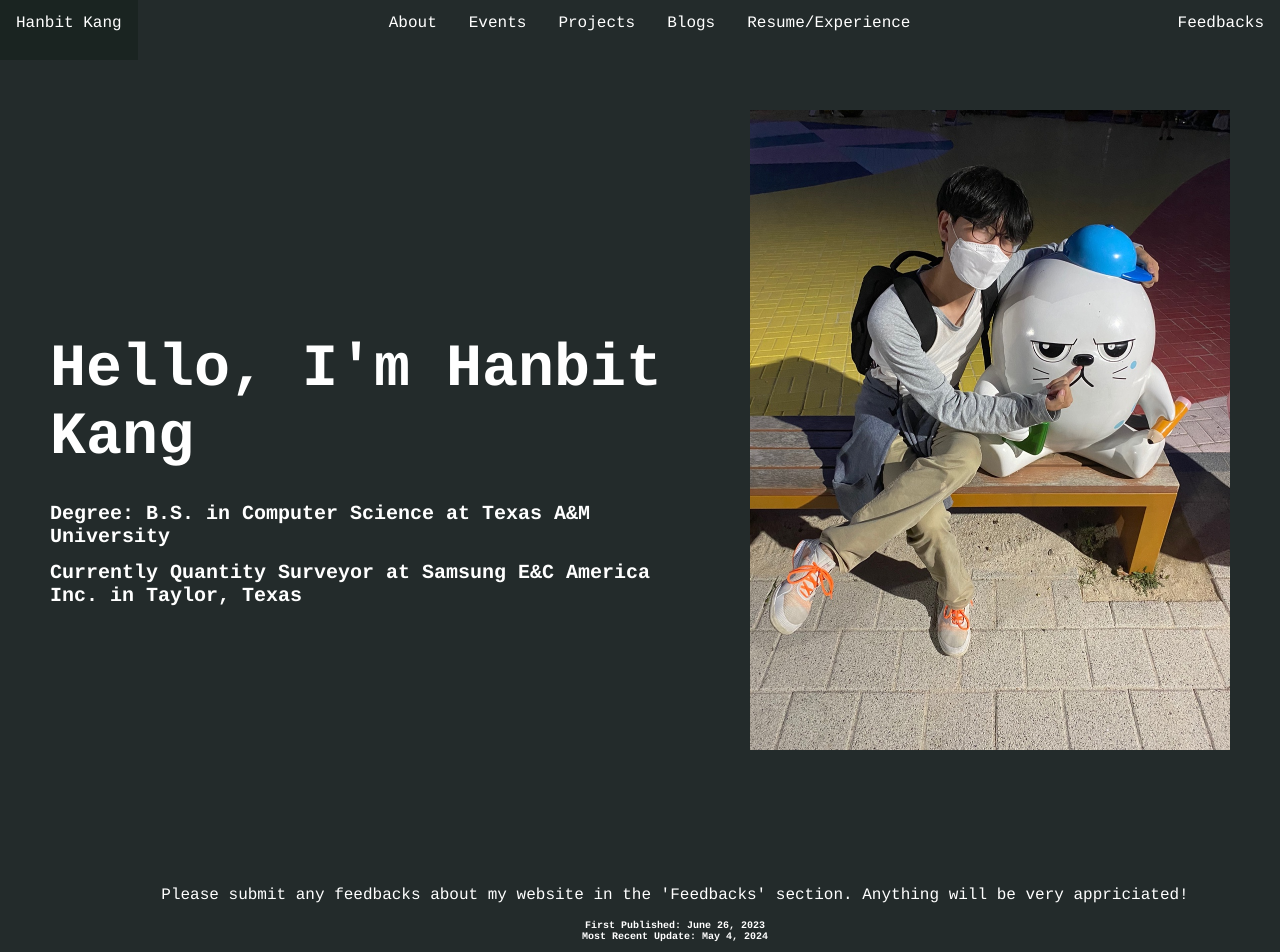
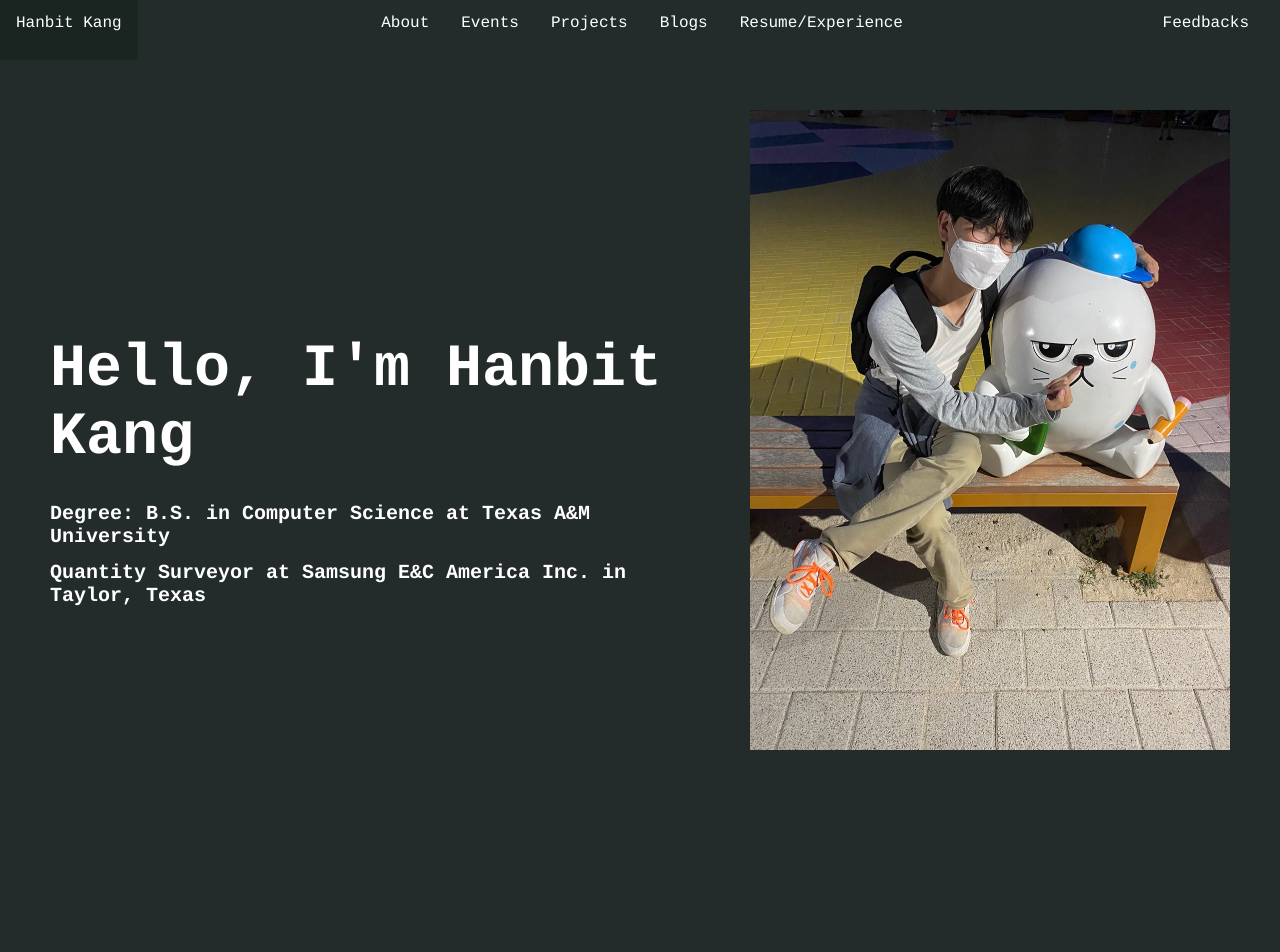
Before and after one commit to HanbitKang314ano/HanbitKang314ano.github.io, a React (Create React App) app in the folder my-app/: page / in a window 1280 px wide. Shown: the part 15-967 px from the top of the page. After the commit the page ends 875 px from the top, so only its background shows below. Built offline with nearby package versions, Linux system fonts and the light colour scheme.

Commit message:
clean up css for home page

```diff
--- a/my-app/src/components/Navbar/index.js
+++ b/my-app/src/components/Navbar/index.js
@@ -36,7 +36,7 @@ const Navbar = () => {
           </NavLink>
         </NavMenu>
 
-        <NavMenu style={{ position: 'relative', marginLeft: 'auto' }}>
+        <NavMenu style={{ position: 'relative', marginLeft: 'auto', marginRight: '15px' }}>
           <NavLink to='/feedbacks'>
             Feedbacks
           </NavLink>
--- a/my-app/src/pages/events.js
+++ b/my-app/src/pages/events.js
@@ -72,11 +72,10 @@ const Events = () => {
 				</div>
 				<div style={{ margin: '50px' }}>
 					<b> Future tasks: </b>
-					<p>- Finalize Frontend Rough Draft</p>
-					<p>- Create Sudoku Solver Project</p>
 					<p>- Integrate Sudoku Solver to Portfolio</p>
 					<p>- Better Website Styling, Design, and Structure</p>
 					<p>- Update Readme.md</p>
+					<p>- Move all data related information into a database</p>
 				</div>
 			</div>
 		</div>
@@ -104,12 +103,12 @@ const events = [
 	{ title: 'Finish Blog Page (DONE)', allDay: true, start: new Date("2024-07-28 00:00:00") },
 	{ title: 'Finish Resume/Experience Page (DONE)', allDay: true, start: new Date("2024-07-29 00:01:00") },
 	{ title: 'Finish Feedbacks Page (DONE)', allDay: true, start: new Date("2024-07-30 00:01:00") },
-	{ title: 'Clean Up on CSS and Styling - Home Page', allDay: true, start: new Date("2024-07-31 00:01:00") },
-	{ title: 'Clean Up on CSS and Styling - About Page', allDay: true, start: new Date("2024-08-01 00:01:00") },
-	{ title: 'Clean Up on CSS and Styling - Events Page', allDay: true, start: new Date("2024-08-02 00:01:00") },
-	{ title: 'Clean Up on CSS and Styling - Feedback Page', allDay: true, start: new Date("2024-08-03 00:01:00") },
-	{ title: 'Clean Up on CSS and Styling - Projects Page', allDay: true, start: new Date("2024-08-04 00:01:00") },
-	{ title: 'Clean Up on CSS and Styling - Resume Page', allDay: true, start: new Date("2024-08-05 00:01:00") },
+	{ title: 'Clean Up on CSS and Styling - Home Page', allDay: true, start: new Date("2024-08-01 00:01:00") },
+	{ title: 'Clean Up on CSS and Styling - About Page', allDay: true, start: new Date("2024-08-04 00:01:00") },
+	{ title: 'Clean Up on CSS and Styling - Events Page', allDay: true, start: new Date("2024-08-05 00:01:00") },
+	{ title: 'Clean Up on CSS and Styling - Feedback Page', allDay: true, start: new Date("2024-08-06 00:01:00") },
+	{ title: 'Clean Up on CSS and Styling - Projects Page', allDay: true, start: new Date("2024-08-07 00:01:00") },
+	{ title: 'Clean Up on CSS and Styling - Resume Page', allDay: true, start: new Date("2024-08-08 00:01:00") },
 ]
 
 export default Events;
--- a/my-app/src/pages/index.js
+++ b/my-app/src/pages/index.js
@@ -46,20 +46,10 @@ return (
                 <h1 style={{fontSize: '60px', marginBottom: '0px',}}>Hello, I'm Hanbit Kang</h1>
                 <br/>
                 <h1 style={{ fontSize: '20px', marginBottom: '0px'}}> Degree: B.S. in Computer Science at Texas A&M University </h1>
-                <h1 style={{ fontSize: '20px', marginBottom: '0px'}}> Currently Quantity Surveyor at Samsung E&C America Inc. in Taylor, Texas </h1>
+                <h1 style={{ fontSize: '20px', marginBottom: '0px'}}> Quantity Surveyor at Samsung E&C America Inc. in Taylor, Texas </h1>
                 <br/>
             </div>
             <img style={{ aspectRatio: 3/4, maxWidth: '70%', maxHeight: '80%', float: 'right', margin: '50px' }} src={profile_picture} alt="profile_picture" />
-        </div>
-        <div style={{position: 'relative', bottom: '0', left: '0', width: '100%', textAlign: 'center', padding: '10px'}}>
-            <p>
-                Please submit any feedbacks about my website in the 'Feedbacks' section. Anything will be very appriciated!
-            </p>
-            <div style={{fontSize: '10px'}}>
-                <b>First Published: June 26, 2023</b>
-                <br/>
-                <b>Most Recent Update: May 4, 2024</b>
-            </div>
         </div>
     </div>
 );
```
